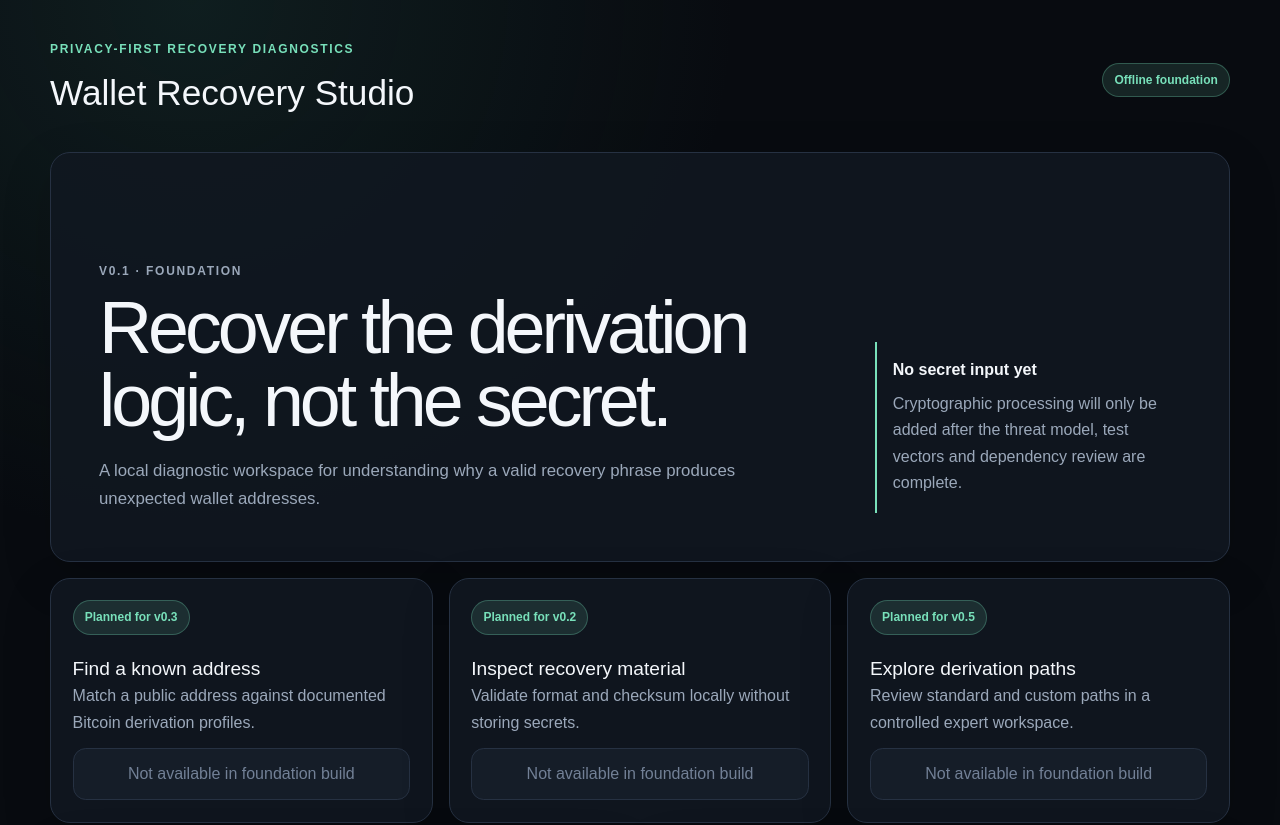
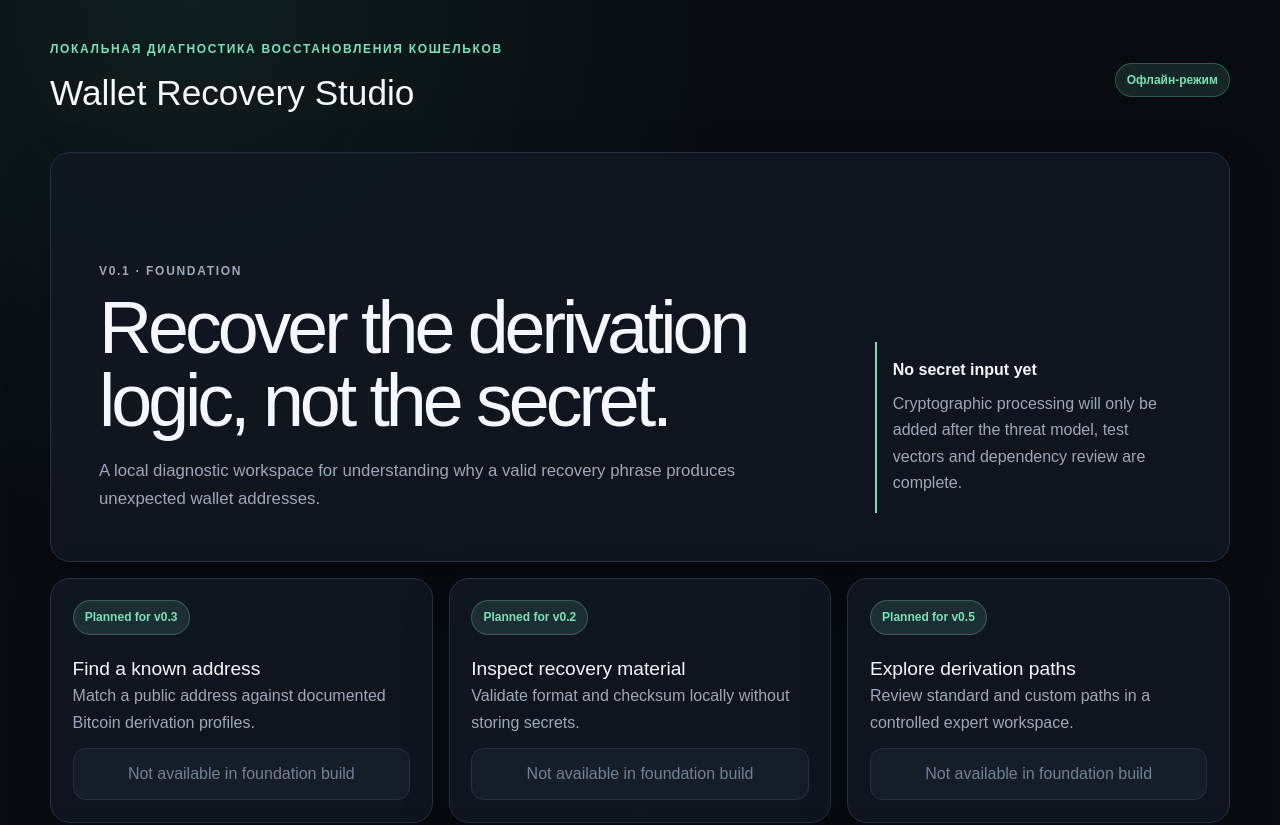
Before and after one commit to vanitoo/Wallet-Recovery-Studio, a Next.js app: page / in a window 1280 px wide. Shown: the top 825 px of the page. Built offline with nearby package versions, Linux system fonts and the light colour scheme.

Commit message:
feat: localize application header

```diff
--- a/src/components/layout/app-header.tsx
+++ b/src/components/layout/app-header.tsx
@@ -2,10 +2,10 @@ export function AppHeader() {
   return (
     <header className="app-header">
       <div>
-        <p className="eyebrow">Privacy-first recovery diagnostics</p>
+        <p className="eyebrow">Локальная диагностика восстановления кошельков</p>
         <h1>Wallet Recovery Studio</h1>
       </div>
-      <span className="status-pill">Offline foundation</span>
+      <span className="status-pill">Офлайн-режим</span>
     </header>
   );
 }
```
